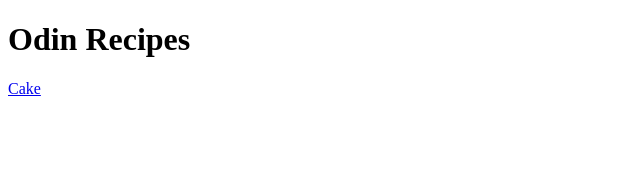
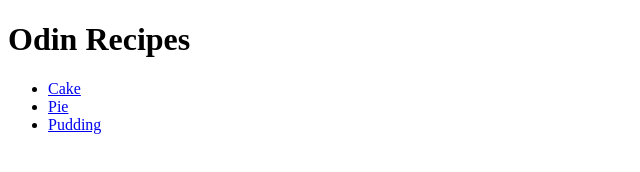
Before and after one commit to RobertF816/odin-recipes, a plain HTML site: page index.html in a window 1280 px wide. Shown: the whole page, without its empty margins (0-640 px from the left). Drawn offline with Linux system fonts and the light colour scheme.

Commit message:
Added 2 new recipes, Pie and Pudding. *Put in whole repo instead of just Recipes Directory

```diff
--- a/index.html
+++ b/index.html
@@ -10,6 +10,11 @@
 
     <body>
         <h1>Odin Recipes</h1>
-        <a href="./recipes/cake.html">Cake</a>
+        <ul>
+            <li><a href="./recipes/cake.html">Cake</a></li>
+            <li><a href="./recipes/pie.html">Pie</a></li>
+            <li><a href="./recipes/pudding.html">Pudding</a></li>
+        </ul>
+
     </body>
 </html>
```
